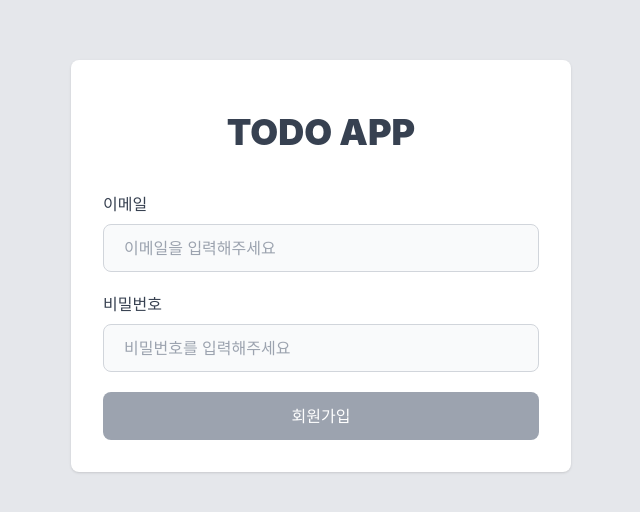
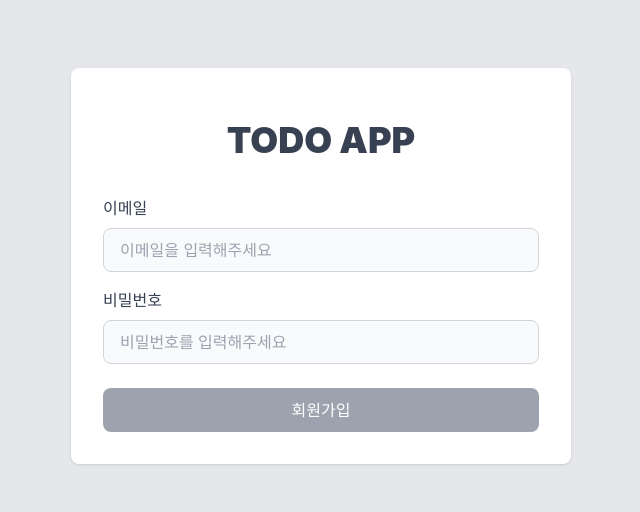
Before and after one commit to heony704/wanted-pre-onboarding-challenge-fe-27, a React (Vite) app: page /signup in a window 1280 px wide. Shown: the part 134-646 px from the top of the page, without its empty margins (319-959 px from the left). Built offline with nearby package versions, Linux system fonts and the light colour scheme; no server answers; a web font is replaced by a local one.

Commit message:
style: 버튼, 폼 및 기타 스타일 수정

```diff
--- a/src/components/Button.tsx
+++ b/src/components/Button.tsx
@@ -7,7 +7,7 @@ function Button({
 }: React.ButtonHTMLAttributes<HTMLButtonElement>) {
   return (
     <button
-      className={`${className} hover:bg-primary-600 bg-primary-500 active:bg-primary-700 flex h-12 flex-shrink-0 cursor-pointer items-center justify-center rounded-lg px-5 text-base font-medium text-white transition-colors disabled:cursor-default disabled:bg-gray-400`}
+      className={`${className} hover:bg-primary-600 bg-primary-500 active:bg-primary-700 flex h-11 flex-shrink-0 cursor-pointer items-center justify-center rounded-lg px-5 text-base font-medium text-white transition-colors disabled:cursor-default disabled:bg-gray-400`}
       {...rest}
     >
       {children}
@@ -18,7 +18,7 @@ function Button({
 function LinkButton({ className = "", children, ...rest }: LinkProps) {
   return (
     <Link
-      className={`${className} hover:bg-primary-600 bg-primary-500 active:bg-primary-700 flex h-12 flex-shrink-0 cursor-pointer items-center justify-center rounded-lg px-5 text-base font-medium text-white transition-colors disabled:cursor-default disabled:bg-gray-400`}
+      className={`${className} hover:bg-primary-600 bg-primary-500 active:bg-primary-700 flex h-11 flex-shrink-0 cursor-pointer items-center justify-center rounded-lg px-5 text-base font-medium text-white transition-colors disabled:cursor-default disabled:bg-gray-400`}
       {...rest}
     >
       {children}
--- a/src/components/Form.tsx
+++ b/src/components/Form.tsx
@@ -8,7 +8,7 @@ function Form({
 }: React.FormHTMLAttributes<HTMLFormElement>) {
   return (
     <form
-      className={`${className} flex w-full flex-col gap-5`}
+      className={`${className} flex w-full flex-col gap-4`}
       noValidate
       {...rest}
     >
@@ -67,7 +67,7 @@ const FormInput = forwardRef<HTMLInputElement, FormInputProps>(
   ({ id, name, isError = false, ...rest }, ref) => {
     return (
       <input
-        className={`h-12 w-full rounded-lg border px-5 text-base font-normal text-gray-700 outline-none placeholder:text-gray-400 focus:ring-1 ${isError ? "border-red-600 bg-red-50 focus:border-red-600 focus:ring-red-600" : "focus:border-primary-500 focus:ring-primary-500 border-gray-300 bg-gray-50"}`}
+        className={`h-11 w-full rounded-lg border px-4 text-base font-normal text-gray-700 outline-none placeholder:text-gray-400 focus:ring-1 ${isError ? "border-red-600 bg-red-50 focus:border-red-600 focus:ring-red-600" : "focus:border-primary-500 focus:ring-primary-500 border-gray-300 bg-gray-50"}`}
         id={id}
         name={name}
         ref={ref}
--- a/src/layouts/AuthLayout.tsx
+++ b/src/layouts/AuthLayout.tsx
@@ -3,7 +3,7 @@ import { Link, Outlet } from "react-router-dom";
 function AuthLayout() {
   return (
     <main className="flex min-h-screen w-full items-center justify-center">
-      <div className="m-5 flex w-full max-w-[500px] flex-col items-center justify-center gap-5 rounded-lg bg-white p-8 shadow">
+      <div className="m-5 flex w-full max-w-[500px] flex-col items-center justify-center gap-4 rounded-lg bg-white p-8 shadow">
         <header className="my-5">
           <Link className="text-4xl font-black text-gray-700" to="/">
             TODO APP
--- a/src/pages/SignIn.tsx
+++ b/src/pages/SignIn.tsx
@@ -46,6 +46,7 @@ const SignIn = () => {
         />
         <Form.ErrorMessage>{errors.email?.message}</Form.ErrorMessage>
       </Form.Item>
+
       <Form.Item id="password" isError={!!errors.password}>
         <Form.Label>비밀번호</Form.Label>
         <Form.Input
@@ -62,7 +63,8 @@ const SignIn = () => {
         />
         <Form.ErrorMessage>{errors.password?.message}</Form.ErrorMessage>
       </Form.Item>
-      <Button type="submit" disabled={!isValid}>
+
+      <Button className="mt-2" type="submit" disabled={!isValid}>
         로그인
       </Button>
     </Form>
--- a/src/pages/SignUp.tsx
+++ b/src/pages/SignUp.tsx
@@ -46,6 +46,7 @@ const SignUp = () => {
         />
         <Form.ErrorMessage>{errors.email?.message}</Form.ErrorMessage>
       </Form.Item>
+
       <Form.Item id="password" isError={!!errors.password}>
         <Form.Label>비밀번호</Form.Label>
         <Form.Input
@@ -62,7 +63,8 @@ const SignUp = () => {
         />
         <Form.ErrorMessage>{errors.password?.message}</Form.ErrorMessage>
       </Form.Item>
-      <Button type="submit" disabled={!isValid}>
+
+      <Button className="mt-2" type="submit" disabled={!isValid}>
         회원가입
       </Button>
     </Form>
```
